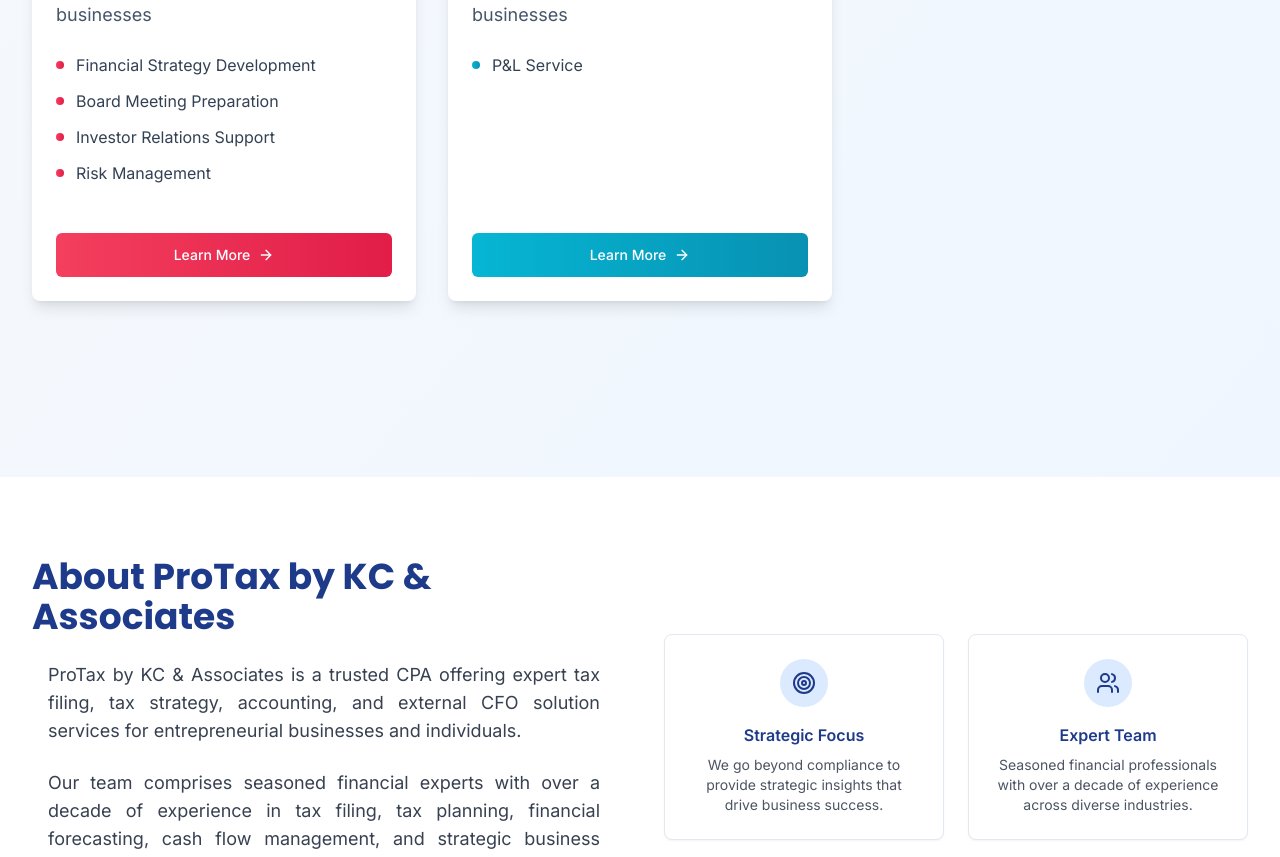
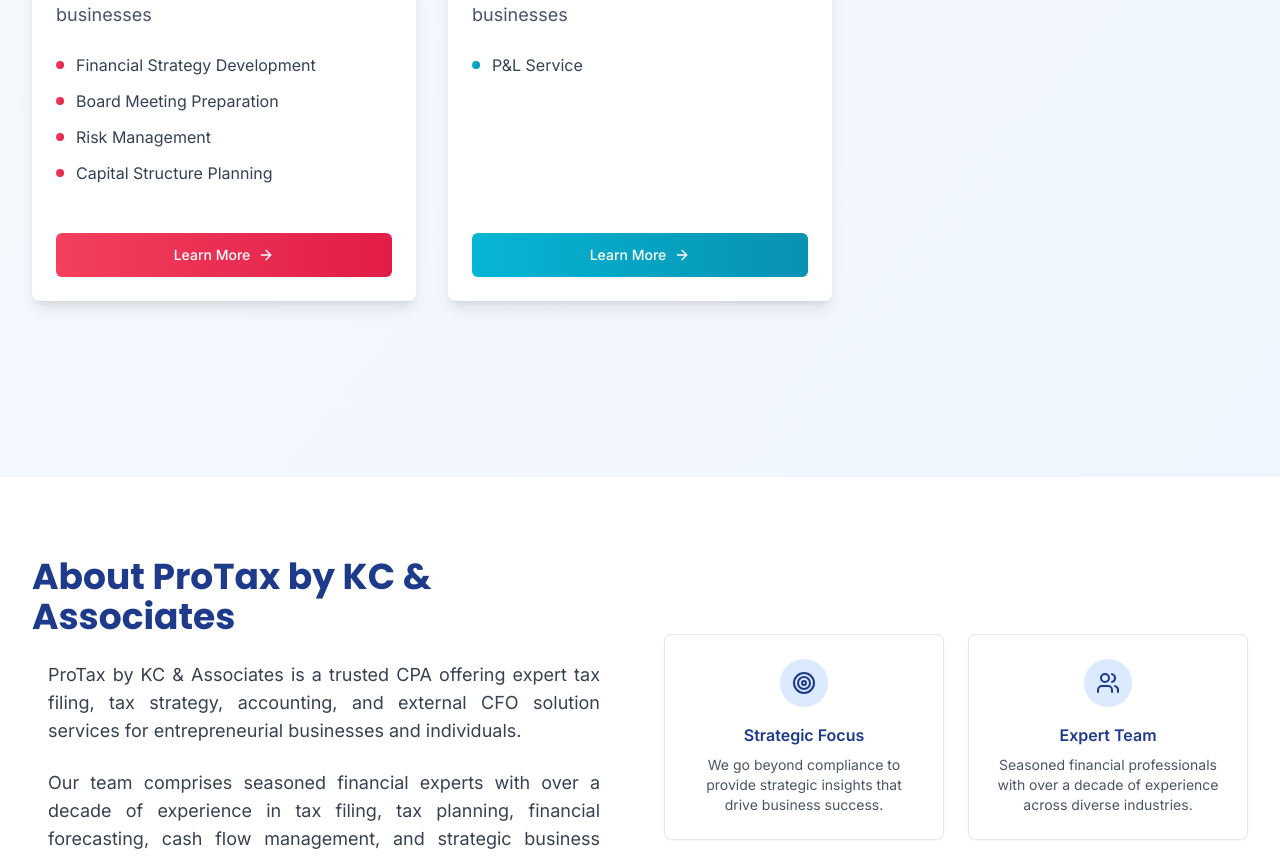
Before and after one commit to Philip-project/TAX_project, a React (Vite) app: page / in a window 1280 px wide. Shown: the part 1880-2737 px from the top of the page. Built offline with nearby package versions, Linux system fonts and the light colour scheme.

Commit message:
Removed "Investor Relations Support" in the External CFO Service

```diff
--- a/src/components/Services.tsx
+++ b/src/components/Services.tsx
@@ -53,8 +53,9 @@ const Services = () => {
       features: [
         'Financial Strategy Development',
         'Board Meeting Preparation',
-        'Investor Relations Support',
-        'Risk Management'
+        // 'Investor Relations Support',
+        'Risk Management',
+        'Capital Structure Planning'
       ]
     },
     {
--- a/src/pages/Services.tsx
+++ b/src/pages/Services.tsx
@@ -94,7 +94,7 @@ const Services = () => {
       services: [
         'Financial Strategy Development',
         'Board Meeting Preparation',
-        'Investor Relations Support',
+        // 'Investor Relations Support',
         'Risk Management',
         'Capital Structure Planning',
         'Software Implementation',
```
